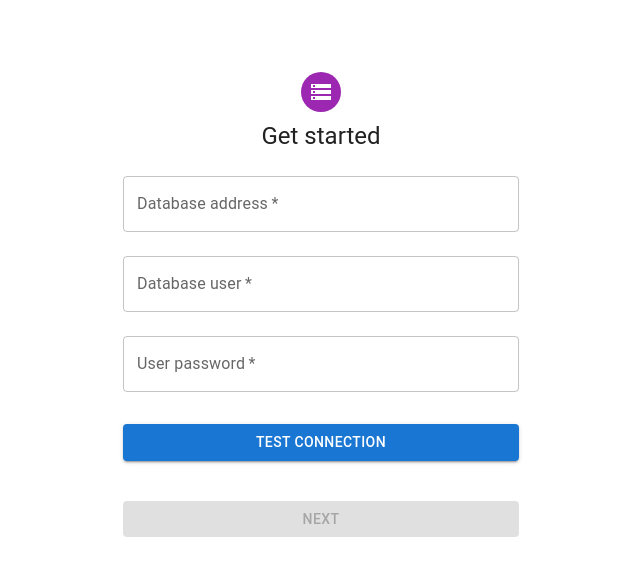
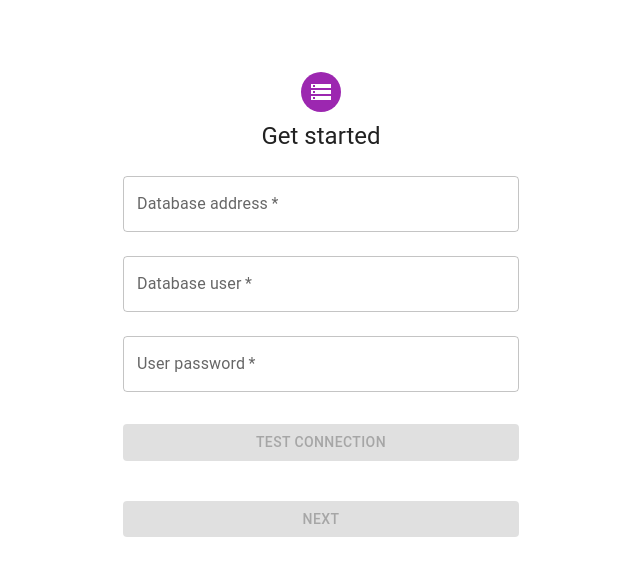
Before and after one commit to mikahimself/blogthing, a React app in the folder client/: page / in a window 1280 px wide. Shown: the top 576 px of the page, without its empty margins (319-959 px from the left). Built offline with nearby package versions, Linux system fonts and the light colour scheme; the HTML template or start-up script is replaced by a standard one.

Commit message:
Enable and disable test button per content

```diff
--- a/client/src/views/GetStarted.tsx
+++ b/client/src/views/GetStarted.tsx
@@ -6,35 +6,36 @@ import StorageIcon from '@mui/icons-material/Storage';
 import React from "react";
 
 export function GetStarted() {
-  const [connectionNok, setConnectionNok] = React.useState(true);
-  const buttonDisabled = connectionNok;
+  const [connectionOk, setConnectionOk] = React.useState(false);
+  const [database, setDatabase] = React.useState("")
+  const [username, setUsername] = React.useState("")
+  const [password, setPassword] = React.useState("")
   const onSubmitForm = async (e: React.FormEvent<HTMLFormElement>) => {
     e.preventDefault();
-
     const data = new FormData(e.currentTarget);
     const formData = {
-      database: data.get("database"),
-      user: data.get("user"),
-      password: data.get("password")
+      database,
+      username,
+      password
     };
-    const result = testConnection(formData)
+    const result = testConnection()
+  }
+  const fieldsOk = () => { return (database.length > 0 && username.length > 0 && password.length > 0) };
 
-  }
-
-  const testConnection = async (data: any) => {
-    const hash = btoa(`${data.user}:${data.password}`);
+  const testConnection = async () => {
+    const hash = btoa(`${username}:${password}`);
     const response = await fetch("http://localhost:3000/api/1/test", {
       method: 'POST',
       headers: {
         "Authorization": `${hash}`,
         'Content-Type': 'application/json',
       },
-      body: JSON.stringify({"db": data.database})
+      body: JSON.stringify({"db": database})
     })
     const responseJson = await response.json();
     console.log(responseJson)
     const result = responseJson.status === "Success"
-    setConnectionNok(!result);
+    setConnectionOk(result);
   }
 
   return (
@@ -56,6 +57,7 @@ export function GetStarted() {
           margin="normal"
           required
           fullWidth
+          onChange={e => setDatabase(e.target.value)}
           name="database"
           id="database-address-field"
           label="Database address"
@@ -64,6 +66,7 @@ export function GetStarted() {
           margin="normal"
           required
           fullWidth
+          onChange={e => setUsername(e.target.value)}
           name="user"
           id="database-user-field"
           label="Database user"
@@ -72,11 +75,13 @@ export function GetStarted() {
           margin="normal"
           required
           fullWidth
+          onChange={e => setPassword(e.target.value)}
           name="password"
           id="database-user-password"
           label="User password"
         />
         <Button
+          disabled={!fieldsOk()}
           type="submit"
           fullWidth
           variant="contained"
@@ -87,7 +92,7 @@ export function GetStarted() {
         <Button
           type="submit"
           fullWidth
-          disabled={buttonDisabled}
+          disabled={!connectionOk}
           variant="contained"
           sx={{ mt: 3, mb: 2}}
         >
```
